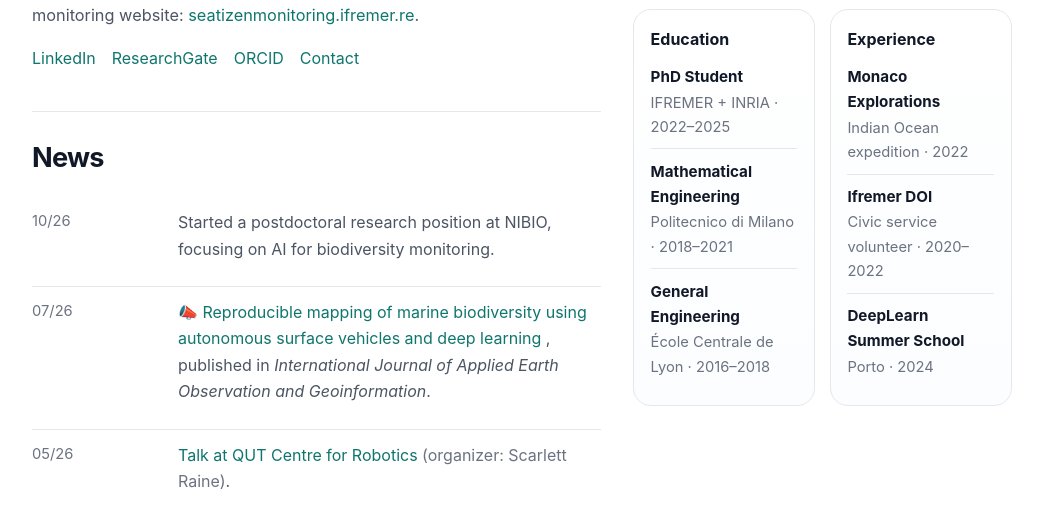
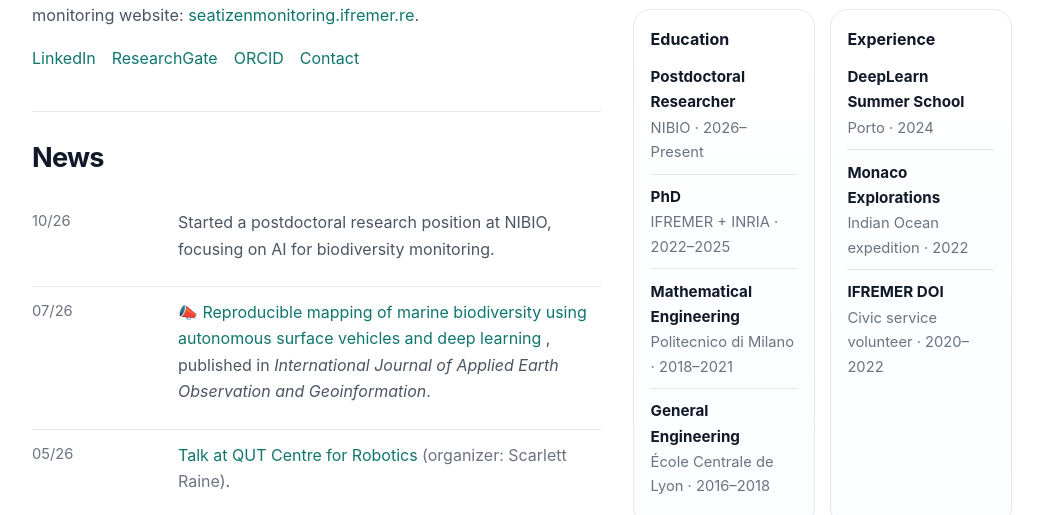
Before and after one commit to lombardata/Matteo-Contini, a plain HTML site: page index.html in a window 1280 px wide. Shown: the part 465-980 px from the top of the page, without its empty margins (118-1161 px from the left). Drawn offline with Linux system fonts and the light colour scheme.

Commit message:
Update education and experience sections in index.html

```diff
--- a/index.html
+++ b/index.html
@@ -340,19 +340,42 @@
           <div class="photo-caption">Image credit : Mervyn Ravitchandirane</div>
         </div>
 
+
         <div class="hero-side-grid">
           <div class="card compact-card">
             <h3>Education</h3>
-            <div class="mini-entry"><strong>PhD Student</strong><span>IFREMER + INRIA · 2022–2025</span></div>
-            <div class="mini-entry"><strong>Mathematical Engineering</strong><span>Politecnico di Milano · 2018–2021</span></div>
-            <div class="mini-entry"><strong>General Engineering</strong><span>École Centrale de Lyon · 2016–2018</span></div>
+            <div class="mini-entry">
+              <strong>Postdoctoral Researcher</strong>
+              <span>NIBIO · 2026–Present</span>
+            </div>
+            <div class="mini-entry">
+              <strong>PhD</strong>
+              <span>IFREMER + INRIA · 2022–2025</span>
+            </div>
+            <div class="mini-entry">
+              <strong>Mathematical Engineering</strong>
+              <span>Politecnico di Milano · 2018–2021</span>
+            </div>
+            <div class="mini-entry">
+              <strong>General Engineering</strong>
+              <span>École Centrale de Lyon · 2016–2018</span>
+            </div>
           </div>
 
           <div class="card compact-card">
             <h3>Experience</h3>
-            <div class="mini-entry"><strong>Monaco Explorations</strong><span>Indian Ocean expedition · 2022</span></div>
-            <div class="mini-entry"><strong>Ifremer DOI</strong><span>Civic service volunteer · 2020–2022</span></div>
-            <div class="mini-entry"><strong>DeepLearn Summer School</strong><span>Porto · 2024</span></div>
+            <div class="mini-entry">
+              <strong>DeepLearn Summer School</strong>
+              <span>Porto · 2024</span>
+            </div>
+            <div class="mini-entry">
+              <strong>Monaco Explorations</strong>
+              <span>Indian Ocean expedition · 2022</span>
+            </div>
+            <div class="mini-entry">
+              <strong>IFREMER DOI</strong>
+              <span>Civic service volunteer · 2020–2022</span>
+            </div>
           </div>
         </div>
       </aside>
```
